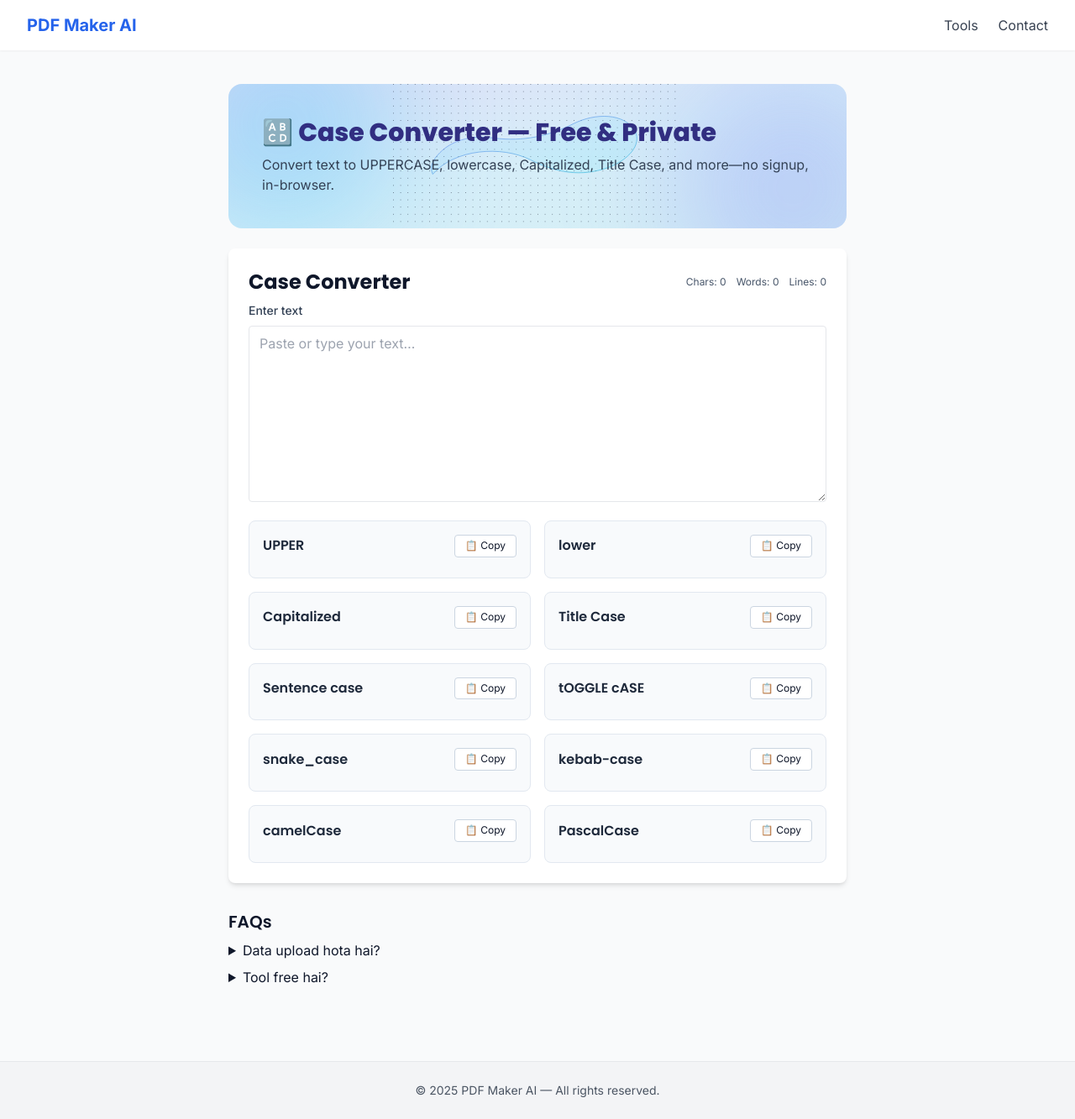
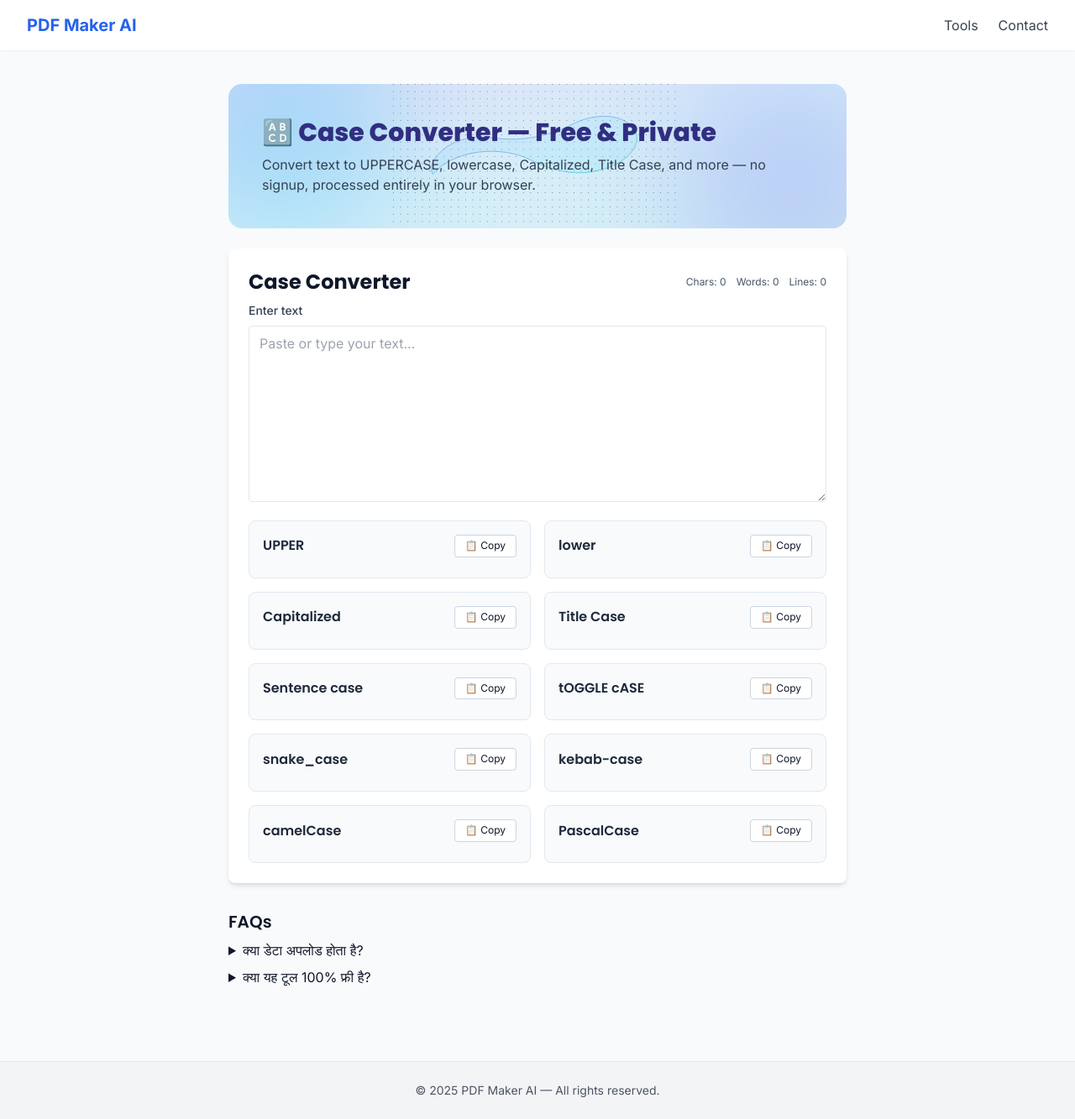
Before and after one commit to studybuild576-commits/my-tool-website, a Next.js app: page /Case-Converter in a window 1280 px wide. Shown: the whole page at 84% size. Built offline with nearby package versions, Linux system fonts and the light colour scheme.

Commit message:
Update page.tsx

```diff
--- a/app/Case-Converter/page.tsx
+++ b/app/Case-Converter/page.tsx
@@ -1,11 +1,11 @@
+// app/case-converter/page.tsx
 import type { Metadata } from "next";
 import CaseConverterToolWrapper from "@/components/client/CaseConverterToolWrapper";
 
 export const metadata: Metadata = {
-  title:
-    "Free Case Converter: Uppercase, Lowercase, Capitalize (In-Browser) | PDF Maker AI",
+  title: "Free Case Converter: Uppercase, Lowercase, Capitalize (In-Browser) | PDF Maker AI",
   description:
-    "Convert text to UPPERCASE, lowercase, Capitalized, Title Case, Sentence case—fast, free, and private. Runs in your browser. No signup.",
+    "Convert text to UPPERCASE, lowercase, Capitalized, Title Case, Sentence case—fast, free, and private. Runs entirely in your browser. No signup needed.",
   keywords: [
     "case converter",
     "uppercase converter",
@@ -37,41 +37,74 @@ export const metadata: Metadata = {
     description:
       "UPPERCASE, lowercase, Capitalized, Title Case, Sentence case—convert text instantly, privately, and for free.",
     siteName: "PDF Maker AI",
+    images: [
+      { url: "https://pdfmakerai.shop/logo.png", width: 512, height: 512, alt: "PDF Maker AI logo" },
+    ],
   },
   twitter: {
-    card: "summary",
+    card: "summary_large_image",
     title: "Case Converter Online — Free & Private",
-    description: "Convert text case in your browser—no signup.",
+    description: "Convert text case in your browser—no signup, 100% free.",
+    images: ["https://pdfmakerai.shop/logo.png"],
   },
 };
 
 export default function Page() {
   const jsonLd = {
     "@context": "https://schema.org",
+    "@graph": [
+      {
         "@type": "SoftwareApplication",
         name: "Case Converter",
         applicationCategory: "UtilityApplication",
         operatingSystem: "Web",
         url: "https://pdfmakerai.shop/case-converter",
         isAccessibleForFree: true,
-    offers: { "@type": "Offer", price: "0", priceCurrency: "USD" },
+        offers: {
+          "@type": "Offer",
+          price: "0",
+          priceCurrency: "USD",
+        },
         featureList: [
           "UPPERCASE, lowercase, Capitalized",
           "Title Case, Sentence case",
           "Toggle, snake/kebab/camel/pascal",
           "In-browser, no signup",
         ],
-    keywords:
-      "case converter, uppercase, lowercase, capitalize text, title case, sentence case, online text tools, free case converter, private converter",
         publisher: {
           "@type": "Organization",
           name: "PDF Maker AI",
           url: "https://pdfmakerai.shop",
+          logo: "https://pdfmakerai.shop/logo.png",
         },
+      },
+      {
+        "@type": "FAQPage",
+        mainEntity: [
+          {
+            "@type": "Question",
+            name: "क्या डेटा अपलोड होता है?",
+            acceptedAnswer: {
+              "@type": "Answer",
+              text: "नहीं, सारा प्रोसेस आपके ब्राउज़र में ही होता है। कोई डेटा सर्वर पर नहीं जाता।",
+            },
+          },
+          {
+            "@type": "Question",
+            name: "क्या यह टूल 100% फ्री है?",
+            acceptedAnswer: {
+              "@type": "Answer",
+              text: "हाँ, यह पूरी तरह से फ्री है और किसी लॉगिन या साइनअप की ज़रूरत नहीं है।",
+            },
+          },
+        ],
+      },
+    ],
   };
 
   return (
     <main className="max-w-3xl mx-auto px-4 py-10">
+      {/* ✅ SEO Schema JSON-LD */}
       <script
         type="application/ld+json"
         dangerouslySetInnerHTML={{
@@ -79,7 +112,7 @@ export default function Page() {
         }}
       />
 
-      {/* Decorative hero (inline SVG only) */}
+      {/* Decorative Hero Section */}
       <div className="relative overflow-hidden rounded-2xl mb-6">
         <div className="absolute inset-0 bg-gradient-to-br from-indigo-600/15 via-sky-500/15 to-cyan-500/15" />
         <div
@@ -99,14 +132,7 @@ export default function Page() {
           aria-label="Convert text case online"
         >
           <defs>
-            <pattern
-              id="dots-case"
-              x="0"
-              y="0"
-              width="20"
-              height="20"
-              patternUnits="userSpaceOnUse"
-            >
+            <pattern id="dots-case" x="0" y="0" width="20" height="20" patternUnits="userSpaceOnUse">
               <circle cx="1" cy="1" r="1" fill="currentColor" />
             </pattern>
             <linearGradient id="stroke-case" x1="0" y1="0" x2="1" y2="1">
@@ -119,12 +145,7 @@ export default function Page() {
             </linearGradient>
           </defs>
 
-          <rect
-            width="100%"
-            height="100%"
-            fill="url(#dots-case)"
-            className="text-indigo-400/20"
-          />
+          <rect width="100%" height="100%" fill="url(#dots-case)" className="text-indigo-400/20" />
           <path
             d="M110,250 C170,180 300,170 380,210 C450,245 520,260 600,230 C650,210 690,170 670,130 C640,80 560,80 500,110 C430,145 360,160 280,150 C210,140 160,160 130,190 C110,210 100,230 110,250 Z"
             fill="url(#fill-case)"
@@ -138,8 +159,8 @@ export default function Page() {
             🔠 Case Converter — Free & Private
           </h1>
           <p className="mt-2 text-sm sm:text-base text-slate-700">
-            Convert text to UPPERCASE, lowercase, Capitalized, Title Case, and
-            more—no signup, in-browser.
+            Convert text to UPPERCASE, lowercase, Capitalized, Title Case, and more — no signup,
+            processed entirely in your browser.
           </p>
         </div>
       </div>
@@ -151,16 +172,12 @@ export default function Page() {
       <section className="mt-8">
         <h2 className="text-xl font-semibold mb-2">FAQs</h2>
         <details className="mb-2">
-          <summary>Data upload hota hai?</summary>
-          <p className="text-gray-600">
-            Nahi, sab kuch aapke browser me process hota hai.
-          </p>
+          <summary>क्या डेटा अपलोड होता है?</summary>
+          <p className="text-gray-600">नहीं, सब कुछ आपके ब्राउज़र में ही प्रोसेस होता है।</p>
         </details>
         <details className="mb-2">
-          <summary>Tool free hai?</summary>
-          <p className="text-gray-600">
-            Haan, 100% free aur bina account ke.
-          </p>
+          <summary>क्या यह टूल 100% फ्री है?</summary>
+          <p className="text-gray-600">हाँ, यह पूरी तरह से फ्री और बिना अकाउंट के है।</p>
         </details>
       </section>
     </main>
```
Lines whose indentation alone changed are shown as unchanged.
